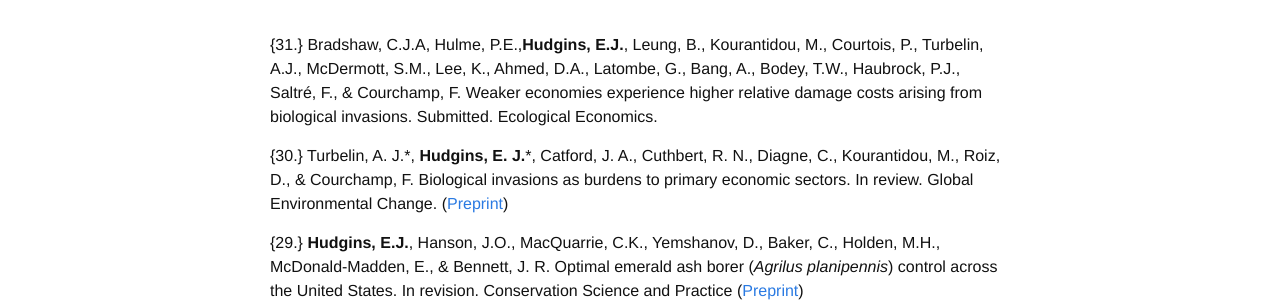
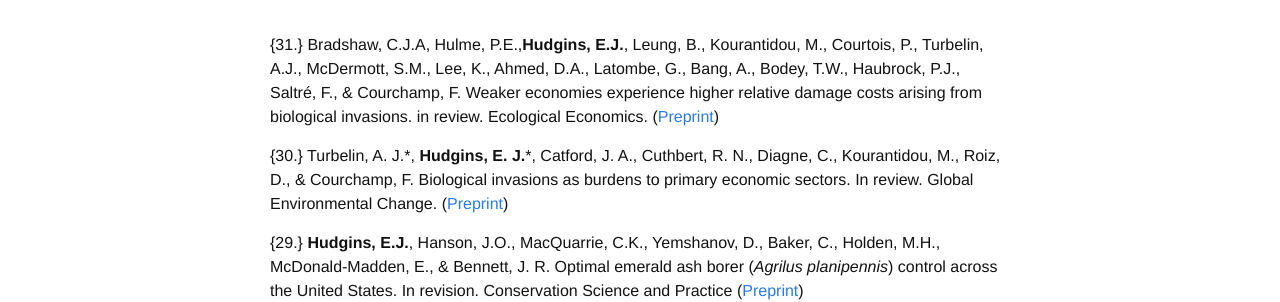
Before and after one commit to emmajhudgins/emmajhudgins.github.io, a Jekyll site: the page built from 05-publications.md, in a window 1280 px wide and 900 px high. Shown: the part 187-489 px from the top of the window. Built offline with Jekyll 4.4.1, drawn with Linux system fonts in a browser that asks for light colours; nearby versions of some CDN libraries; some web fonts are replaced.

Commit message:
doi for preprint

```diff
--- a/05-publications.md
+++ b/05-publications.md
@@ -7,7 +7,7 @@ nav: true
 order: 5
 
 ---
-{31.} Bradshaw, C.J.A, Hulme, P.E.,**Hudgins, E.J.**, Leung, B., Kourantidou, M., Courtois, P., Turbelin, A.J., McDermott, S.M., Lee, K., Ahmed, D.A., Latombe, G., Bang, A., Bodey, T.W., Haubrock, P.J., Saltré, F., & Courchamp, F. Weaker economies experience higher relative damage costs arising from biological invasions. Submitted. Ecological Economics.
+{31.} Bradshaw, C.J.A, Hulme, P.E.,**Hudgins, E.J.**, Leung, B., Kourantidou, M., Courtois, P., Turbelin, A.J., McDermott, S.M., Lee, K., Ahmed, D.A., Latombe, G., Bang, A., Bodey, T.W., Haubrock, P.J., Saltré, F., & Courchamp, F. Weaker economies experience higher relative damage costs arising from biological invasions. in review. Ecological Economics. ([Preprint](http://dx.doi.org/10.2139/ssrn.4587717))
 
 {30.} Turbelin, A. J.\*, **Hudgins, E. J.**\*, Catford, J. A., Cuthbert, R. N., Diagne, C., Kourantidou, M., Roiz, D., & Courchamp, F. Biological invasions as burdens to primary economic sectors. In review. Global Environmental Change. ([Preprint](https://doi.org/10.21203/rs.3.rs-2444595/v1))
 
```
